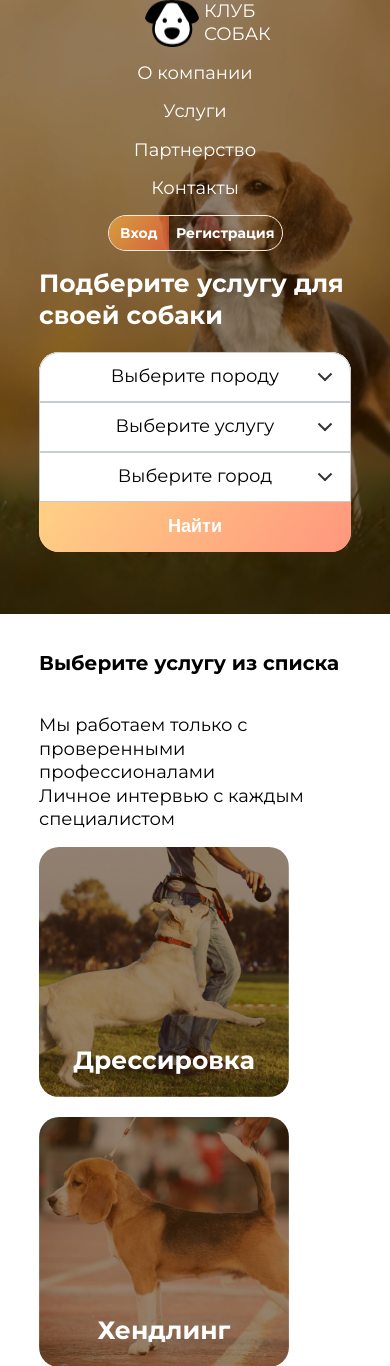
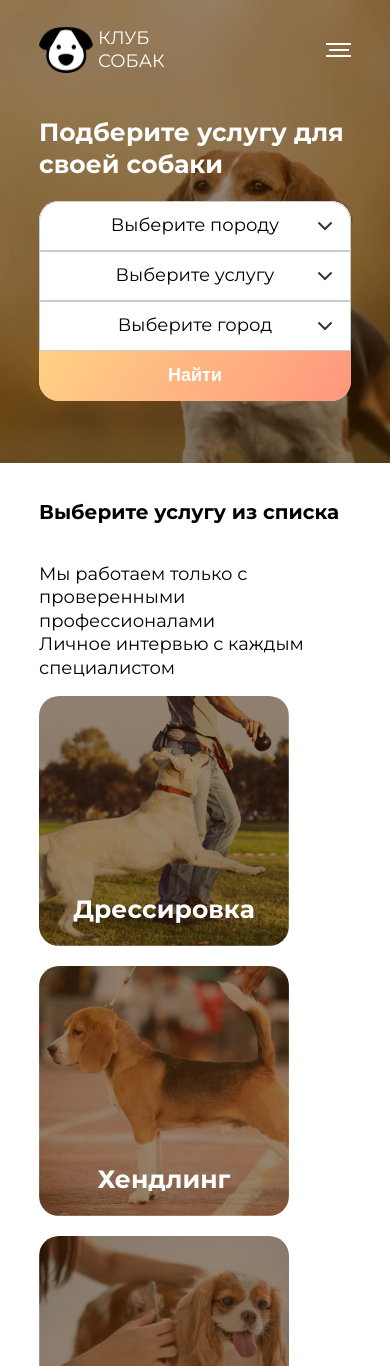
Before and after one commit to maksOmy/dogsClub, a PHP site: page / in a window 390 px wide. Shown: the top 1366 px of the page. Run offline with PHP 8.4, Linux system fonts and the light colour scheme.

Commit message:
add burger menu

```diff
--- a/css/header/nav.css
+++ b/css/header/nav.css
@@ -18,6 +18,7 @@
     display: flex;
     width: 100px;
     max-height: 50px;
+    z-index: 40;
 }
 
 .logo span {
@@ -25,10 +26,17 @@
     margin-left: 5px;
 }
 
+.burger-nav {
+    display: flex;
+    justify-content: space-between;
+    width: 80%;
+}
+
 .nav-list {
     display: flex;
     flex-wrap: wrap;
-    width: 50%;
+    align-items: center;
+    width: 70%;
     justify-content: space-between;
 }
 
@@ -43,6 +51,9 @@
     border-radius: 20px;
 }
 
+.burger-menu {
+    display: none;
+}
 .log-in-btn {
     width: 35%;
     height: 100%;
@@ -74,8 +85,87 @@ header h2 {
 }
 
 @media (max-width: 1140px) {
+
+    .burger-menu {
+        position: relative;
+        display: flex;
+        align-items: center;
+        justify-content: center;
+        width: 25px;
+        height: 30px;
+        z-index: 40;
+    }
+
+    .burger-menu span {
+        width: 80%;
+        height: 2px;
+
+        background-color: #fff;
+    }
+
+    .burger-menu:after,
+    .burger-menu:before {
+        content: '';
+        position: absolute;
+
+        width: 100%;
+        height: 2px;
+
+        background-color: #fff;
+    }
+
+    .burger-menu:before {
+        top: 8px;
+    }
+
+    .burger-menu:after {
+        bottom: 8px;
+    }
+
+    .burger-menu.active:before {
+        top: 14px;
+        transition: all 0.3s ease 0s;
+        transform: rotate(45deg);
+    }
+
+    .burger-menu.active:after {
+        bottom: 14px;
+        transition: all 0.3s ease 0s;
+        transform: rotate(-45deg);
+    }
+
+    .burger-menu.active span {
+        transform: scale(0);
+    }
+
+    .nav-list {
+        display: flex;
+        flex-direction: column;
+    }
+
     .nav-list-item {
+        margin-bottom: 15%;
         text-align: center;
+    }
+    .burger-nav {
+        position: absolute;
+
+        top: -150%;
+        left: 0;
+        display: flex;
+        flex-direction: column;
+        justify-content: space-around;
+        align-items: center;
+        width: 100%;
+        height: 100%;
+        padding: 70px 0;
+        background: rgba(0, 0, 0, 0.9);
+        z-index: 30;
+        transition: all 0.3s ease 0s;
+    }
+
+    .burger-nav.active {
+        top: 0;
     }
 
     header h1 {
@@ -89,34 +179,9 @@ header h2 {
         background: url(../../images/adaptive-main-dog.png) no-repeat;
         background-size: 100% auto;
     }
-
-    .main-nav {
-        flex-wrap: wrap;
-    }
-
-    .nav-list {
-        width: 70%;
-    }
-
-    .nav-btn {
-        margin: 0 auto;
-    }
 }
 
 @media (max-width: 600px) {
-    .main-nav {
-        flex-direction: column;
-    }
-
-    .logo {
-        margin-bottom: 15px;
-    }
-
-    .nav-list-item {
-        width: 100%;
-        margin-bottom: 15px;
-    }
-
     header h1 {
         margin-top: 5%;
         font-size: 25px;
--- a/css/styles.css
+++ b/css/styles.css
@@ -45,6 +45,7 @@ p {
 }
 
 .container {
+    position: relative;
     display: flex;
     justify-content: space-between;
     flex-wrap: wrap;
--- a/index.html
+++ b/index.html
@@ -22,6 +22,7 @@
                 <img src="images/logo.png" class="logo-img">
                 <span>Клуб собак</span>
             </div>
+            <div class="burger-nav">
                 <ul class="nav-list">
                     <li class="nav-list-item"><a class="text-color-white"  href="#">О компании</a></li>
                     <li class="nav-list-item"><a class="text-color-white" href="#">Услуги</a></li>
@@ -32,6 +33,10 @@
                     <a class="log-in-btn btn">Вход</a>
                     <a class="sign-up-btn btn">Регистрация</a>
                 </div>
+            </div>
+            <div class="burger-menu"><span></span></div>
+
+
         </nav>
         <h1 class="text-color-white">Подберите услугу для своей собаки</h1>
         <h2 class="text-color-white">Выезд специалиста к вам на дом</h2>
--- a/src/index.js
+++ b/src/index.js
@@ -1,3 +1,5 @@
+
+const select = () => {
   const selectSingle_title = document.querySelectorAll('.select-title');
   const selectSingle_labels = document.querySelectorAll('.select-label');
 
@@ -32,3 +34,24 @@ selectSingle_labels.forEach((option) => {
         selectContent.style.zIndex = "0";
       });
   });
+};
+
+select();
+
+const burgerMenu = () => {
+  const burger = document.querySelector('.burger-menu');
+  const burgerNav = document.querySelector('.burger-nav');
+
+  burger.addEventListener('click', () => {
+    if (burger.classList.contains('active')) {
+      burger.classList.remove('active');
+      burgerNav.classList.remove('active');
+    }
+    else {
+      burger.classList.add('active');
+      burgerNav.classList.add('active');
+    }
+  });
+};
+
+burgerMenu();
```
Lines whose indentation alone changed are shown as unchanged.
